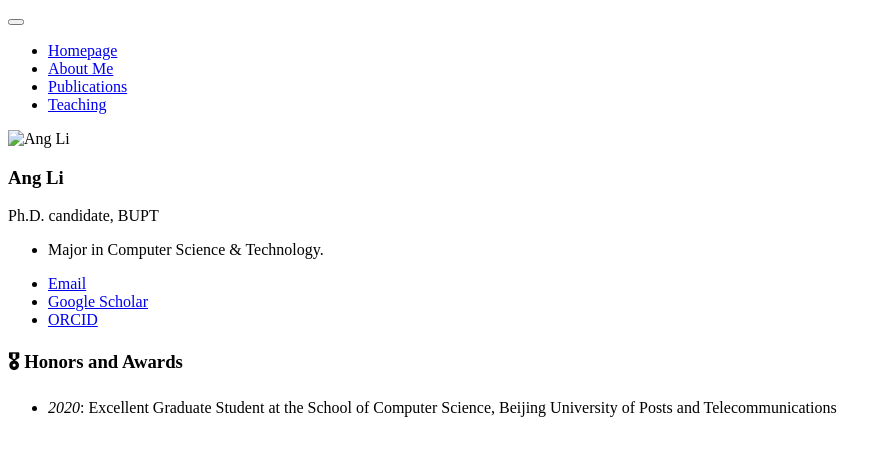
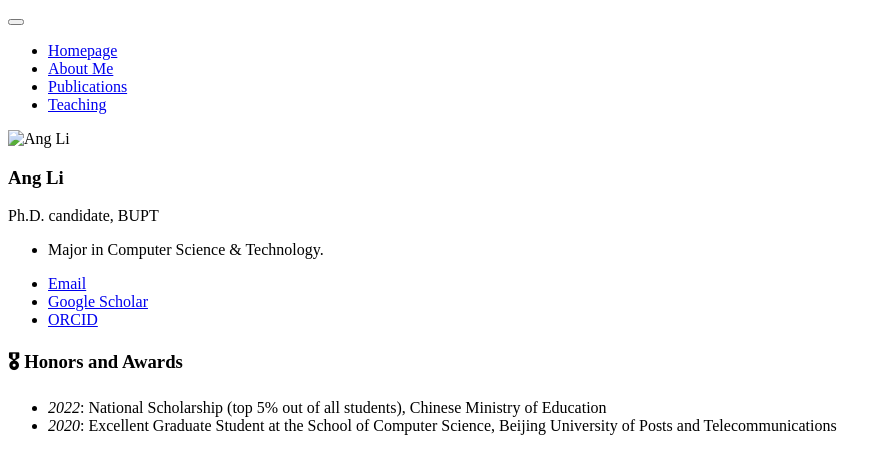
Before and after one commit to chris-Ang-li/chris-Ang-li.github.io, a Jekyll site: the page built from _pages/includes/honers.md, in a window 1280 px wide. Shown: the top 474 px of the page, without its empty margins (0-891 px from the left). Built offline with Jekyll 4.4.1, drawn with Linux system fonts in a browser that asks for light colours; our own code applies the rules of GitHub Pages for plain Markdown files.

Commit message:
Update honers.md

```diff
--- a/_pages/includes/honers.md
+++ b/_pages/includes/honers.md
@@ -1,2 +1,3 @@
 # 🎖 Honors and Awards
+- *2022*: National Scholarship (top 5% out of all students), Chinese Ministry of Education
 - *2020*: Excellent Graduate Student at the School of Computer Science, Beijing University of Posts and Telecommunications
```
